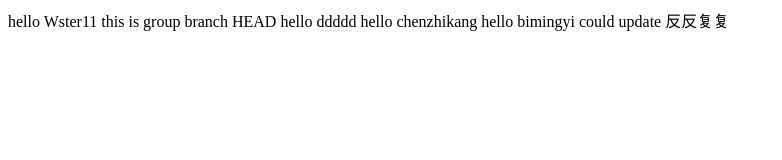
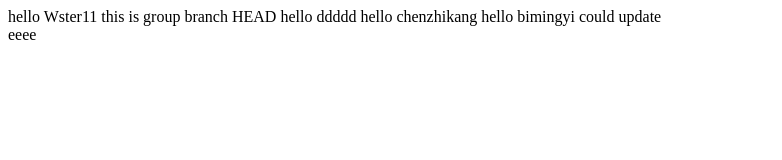
Before and after one commit to chatcto/gulp_guide, a plain HTML site: page index.html in a window 1280 px wide. Shown: the whole page, without its empty margins (0-782 px from the left). Drawn offline with Linux system fonts and the light colour scheme.

Commit message:
:updata tianyu

```diff
--- a/index.html
+++ b/index.html
@@ -23,7 +23,7 @@
             hello bimingyi
 
             could update
-            反反复复
+            <div>eeee</div>
 
 
 
```
